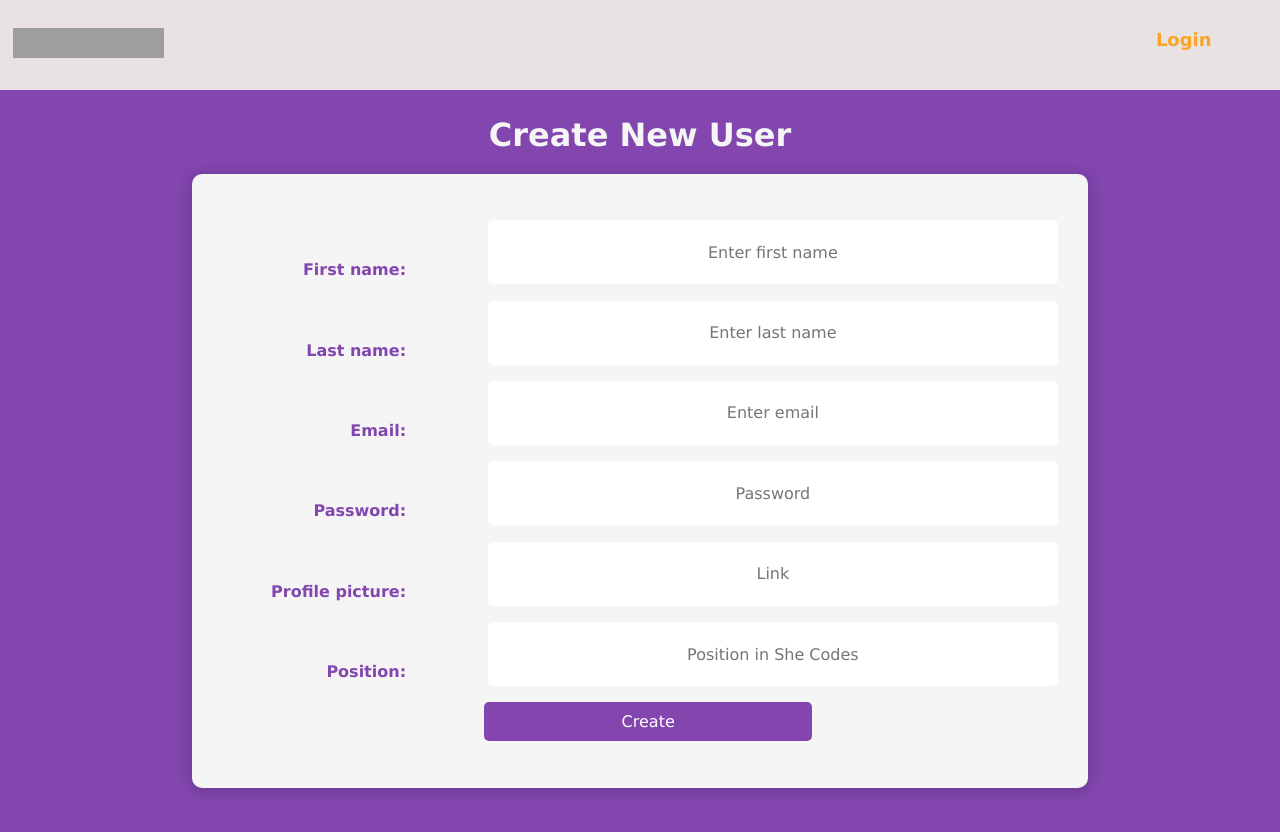
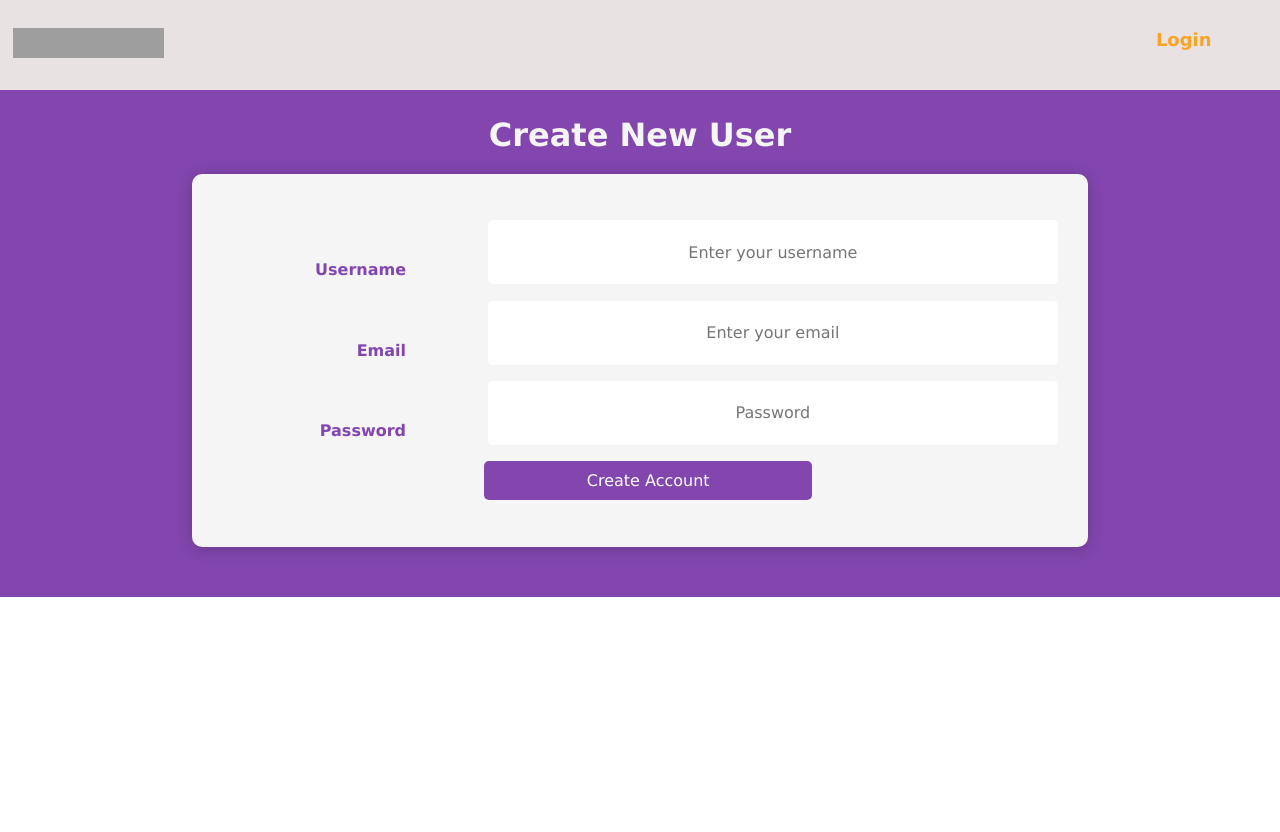
Before and after one commit to SheCodesAus/select_stars_group_2023_frontend, a React (Vite) app in the folder selectstars/: page /register in a window 1280 px wide. Shown: the top 832 px of the page. After the commit the page ends 800 px from the top, so only its background shows below. Built offline with nearby package versions, Linux system fonts and the light colour scheme; grey boxes are pictures that could not be loaded.

Commit message:
fixed the code

```diff
--- a/selectstars/src/components/CreateUserForm/CreateUserForm.jsx
+++ b/selectstars/src/components/CreateUserForm/CreateUserForm.jsx
@@ -17,16 +17,20 @@ function CreateUserForm() {
             ...prevCredentials,
             [id]: value
         }));
+
+        console.log(event)
     };
 
     const handleSubmit = (event) => {
         event.preventDefault();
 
         if (
-            credentials.first_name && credentials.last_name && credentials.email && credentials.password) {
+            credentials.username && credentials.email && credentials.password) {
             postData().then((response) => {
+            window.localStorage.setItem("credentials", JSON.stringify(response.credentials));
+
                 // window.localStorage.setItem("token", response.token);
-                ("credentials", response.credentials)
+                // ("credentials", response.credentials)
                 console.log(credentials)
                 navigate("/");
             })
@@ -34,7 +38,8 @@ function CreateUserForm() {
     };
 
     const postData = async () => {
-        const response = await fetch(`${import.meta.env.VITE_API_URL}user/`, {
+
+        const response = await fetch(`${import.meta.env.VITE_API_URL}create-account/`, {
             method: "post",
             headers: {
                 "Content-Type": "application/json",
@@ -50,17 +55,17 @@ function CreateUserForm() {
             <h1>
                 Create New User
             </h1>
-            <form className='register-form'>
+             <form className='register-form'>
                 <div className='signUpField'>
-                    <label htmlFor='first_name'>First name:</label>
+                    <label htmlFor='username'>Username</label>
                     <input
                         type="text"
-                        id="first_name"
-                        placeholder="Enter first name"
+                        id="username"
+                        placeholder="Enter your username"
                         onChange={handleChange}
                     />
                 </div>
-                <div className='signUpField'>
+                {/* <div className='signUpField'>
                     <label htmlFor='last_name'>Last name:</label>
                     <input
                         type="text"
@@ -68,18 +73,18 @@ function CreateUserForm() {
                         placeholder="Enter last name"
                         onChange={handleChange}
                     />
-                </div>
+                </div> */}
                 <div className='signUpField'>
-                    <label htmlFor='email'>Email:</label>
+                    <label htmlFor='email'>Email</label>
                     <input
                         type="text"
                         id="email"
-                        placeholder="Enter email"
+                        placeholder="Enter your email"
                         onChange={handleChange}
                     />
                 </div>
                 <div className='signUpField'>
-                    <label htmlFor='password'>Password:</label>
+                    <label htmlFor='password'>Password</label>
                     <input
                         type="password"
                         id="password"
@@ -87,8 +92,8 @@ function CreateUserForm() {
                         onChange={handleChange}
                     />
                 </div>
-                <div className='signUpField'>
-                    <label htmlFor='img'>Profile picture:</label>
+                {/* <div className='signUpField'> */}
+                    {/* <label htmlFor='img'>Profile picture:</label>
                     <input
                         type="url"
                         id="profile_img"
@@ -104,9 +109,9 @@ function CreateUserForm() {
                         placeholder="Position in She Codes"
                         onChange={handleChange}
                     />
-                </div>
+                </div> */}
                 <div className='signUpField'>
-                    <button type="submit" onClick={handleSubmit}>Create</button>
+                    <button type="submit" onClick={handleSubmit}>Create Account</button>
                 </div>
             </form>
         </div>
```
Also changed, not shown: selectstars/src/components/CreateUserForm/createUserForm.jsx (+21 -16 lines).
